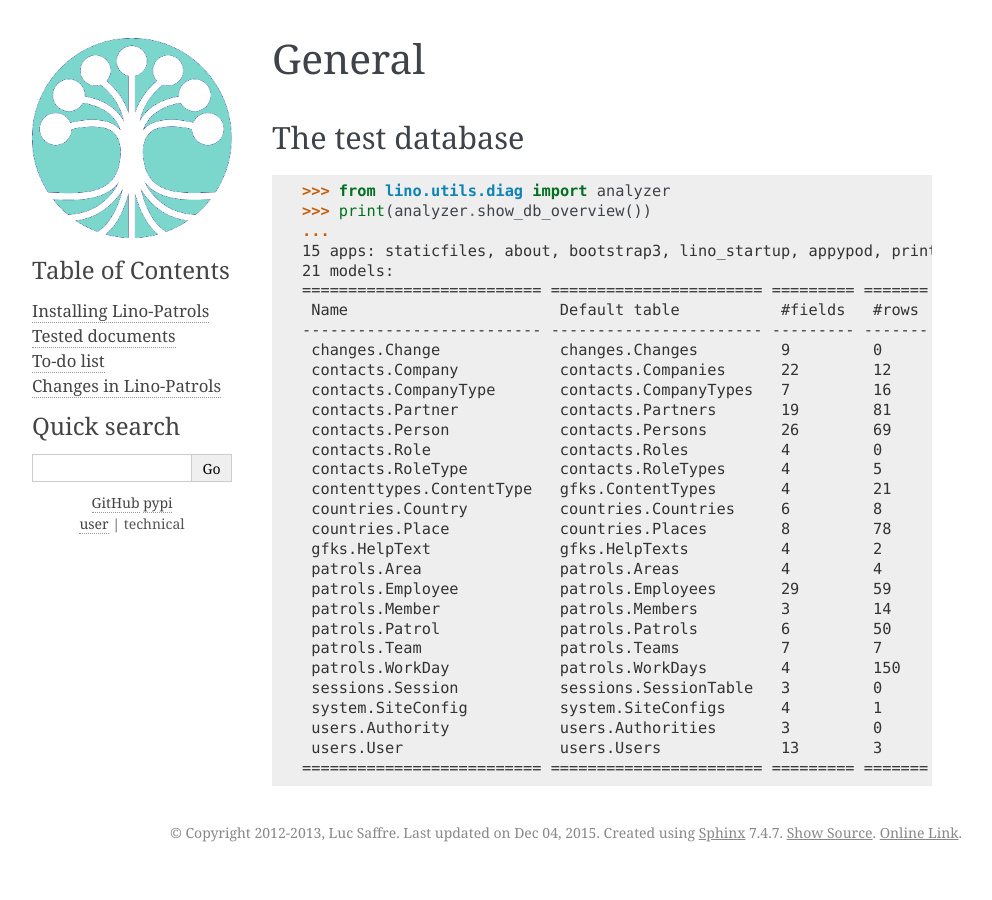
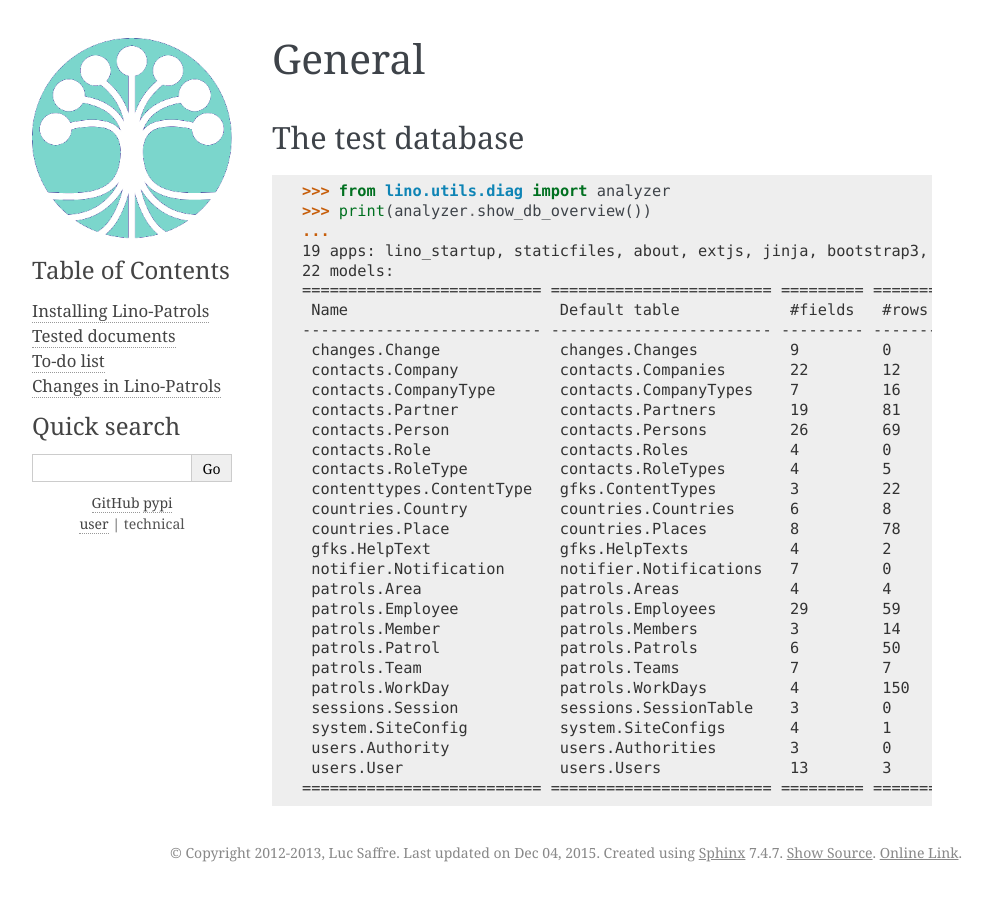
Before and after one commit to lsaffre/lino-patrols, a Sphinx documentation site: the page built from docs/tested/general.rst, in a window 1280 px wide. Shown: the whole page, without its empty margins (148-1140 px from the left). Built offline with Sphinx 7.4.7, drawn with Linux system fonts in a browser that asks for light colours; pages that are not in the unit, such as notebooks, are missing from menus; the version number could not be read and is left out.

Commit message:
http://luc.lino-framework.org/blog/2015/1204.html

```diff
--- a/docs/tested/general.rst
+++ b/docs/tested/general.rst
@@ -20,31 +20,32 @@ The test database
 >>> from lino.utils.diag import analyzer
 >>> print(analyzer.show_db_overview())
 ... #doctest: +ELLIPSIS +NORMALIZE_WHITESPACE +REPORT_UDIFF
-15 apps: staticfiles, about, bootstrap3, lino_startup, appypod, printing, system, contenttypes, gfks, users, changes, countries, contacts, patrols, sessions.
-21 models:
-========================== ======================= ========= =======
- Name                       Default table           #fields   #rows
--------------------------- ----------------------- --------- -------
- changes.Change             changes.Changes         9         0
- contacts.Company           contacts.Companies      22        12
- contacts.CompanyType       contacts.CompanyTypes   7         16
- contacts.Partner           contacts.Partners       19        81
- contacts.Person            contacts.Persons        26        69
- contacts.Role              contacts.Roles          4         0
- contacts.RoleType          contacts.RoleTypes      4         5
- contenttypes.ContentType   gfks.ContentTypes       4         21
- countries.Country          countries.Countries     6         8
- countries.Place            countries.Places        8         78
- gfks.HelpText              gfks.HelpTexts          4         2
- patrols.Area               patrols.Areas           4         4
- patrols.Employee           patrols.Employees       29        59
- patrols.Member             patrols.Members         3         14
- patrols.Patrol             patrols.Patrols         6         50
- patrols.Team               patrols.Teams           7         7
- patrols.WorkDay            patrols.WorkDays        4         150
- sessions.Session           sessions.SessionTable   3         0
- system.SiteConfig          system.SiteConfigs      4         1
- users.Authority            users.Authorities       3         0
- users.User                 users.Users             13        3
-========================== ======================= ========= =======
+19 apps: lino_startup, staticfiles, about, extjs, jinja, bootstrap3, appypod, printing, system, contenttypes, gfks, users, notifier, changes, office, countries, contacts, patrols, sessions.
+22 models:
+========================== ======================== ========= =======
+ Name                       Default table            #fields   #rows
+-------------------------- ------------------------ --------- -------
+ changes.Change             changes.Changes          9         0
+ contacts.Company           contacts.Companies       22        12
+ contacts.CompanyType       contacts.CompanyTypes    7         16
+ contacts.Partner           contacts.Partners        19        81
+ contacts.Person            contacts.Persons         26        69
+ contacts.Role              contacts.Roles           4         0
+ contacts.RoleType          contacts.RoleTypes       4         5
+ contenttypes.ContentType   gfks.ContentTypes        3         22
+ countries.Country          countries.Countries      6         8
+ countries.Place            countries.Places         8         78
+ gfks.HelpText              gfks.HelpTexts           4         2
+ notifier.Notification      notifier.Notifications   7         0
+ patrols.Area               patrols.Areas            4         4
+ patrols.Employee           patrols.Employees        29        59
+ patrols.Member             patrols.Members          3         14
+ patrols.Patrol             patrols.Patrols          6         50
+ patrols.Team               patrols.Teams            7         7
+ patrols.WorkDay            patrols.WorkDays         4         150
+ sessions.Session           sessions.SessionTable    3         0
+ system.SiteConfig          system.SiteConfigs       4         1
+ users.Authority            users.Authorities        3         0
+ users.User                 users.Users              13        3
+========================== ======================== ========= =======
 <BLANKLINE>
```
